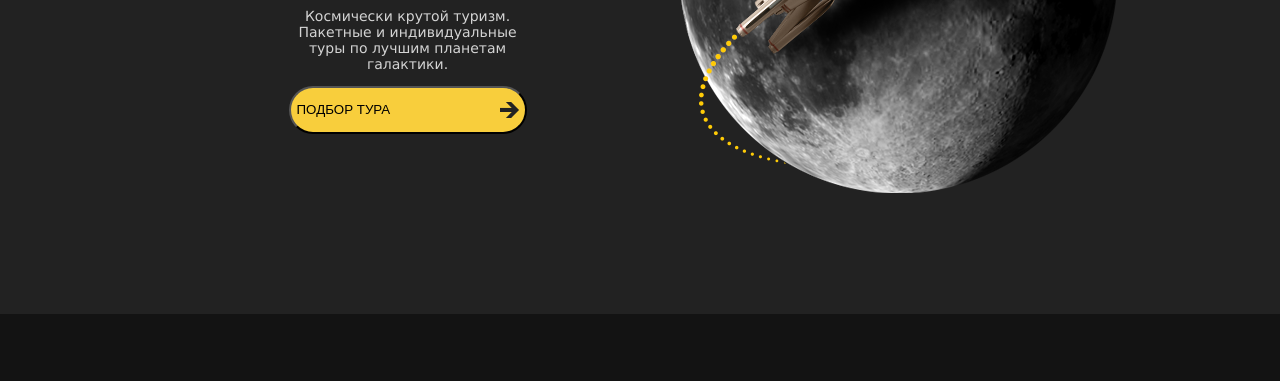
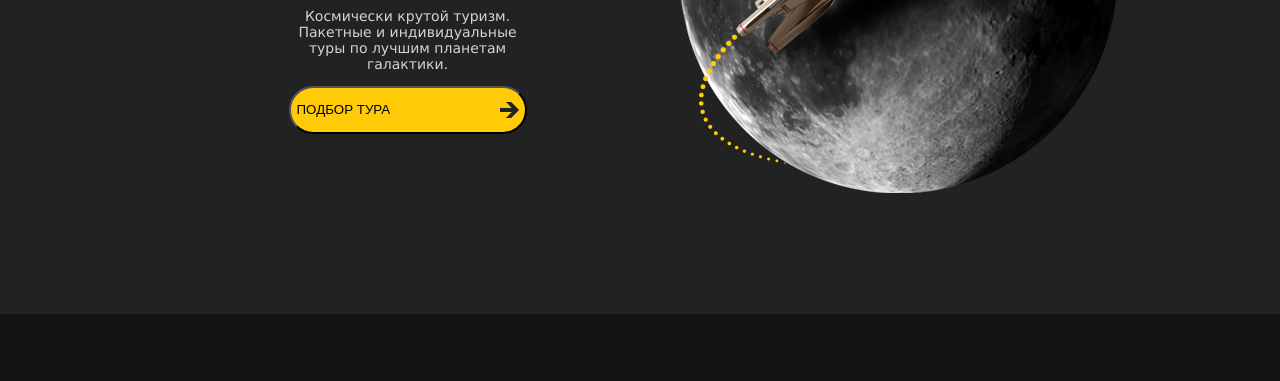
Before and after one commit to alexandra2704/alexandra2704.github.io, a plain HTML site: page index.html in a window 1280 px wide. Shown: the part 386-767 px from the top of the page. Drawn offline with Linux system fonts and the light colour scheme.

Commit message:
Update style.css

```diff
--- a/css/style.css
+++ b/css/style.css
@@ -70,7 +70,7 @@ button{
     left: 282px;
     height: 48px;
     width: 238px;
-    background-color: #f8ce3c;
+    background-color: #ffcb06;
     border-radius: 25px;
     text-transform: uppercase;
     text-align: left;
```
